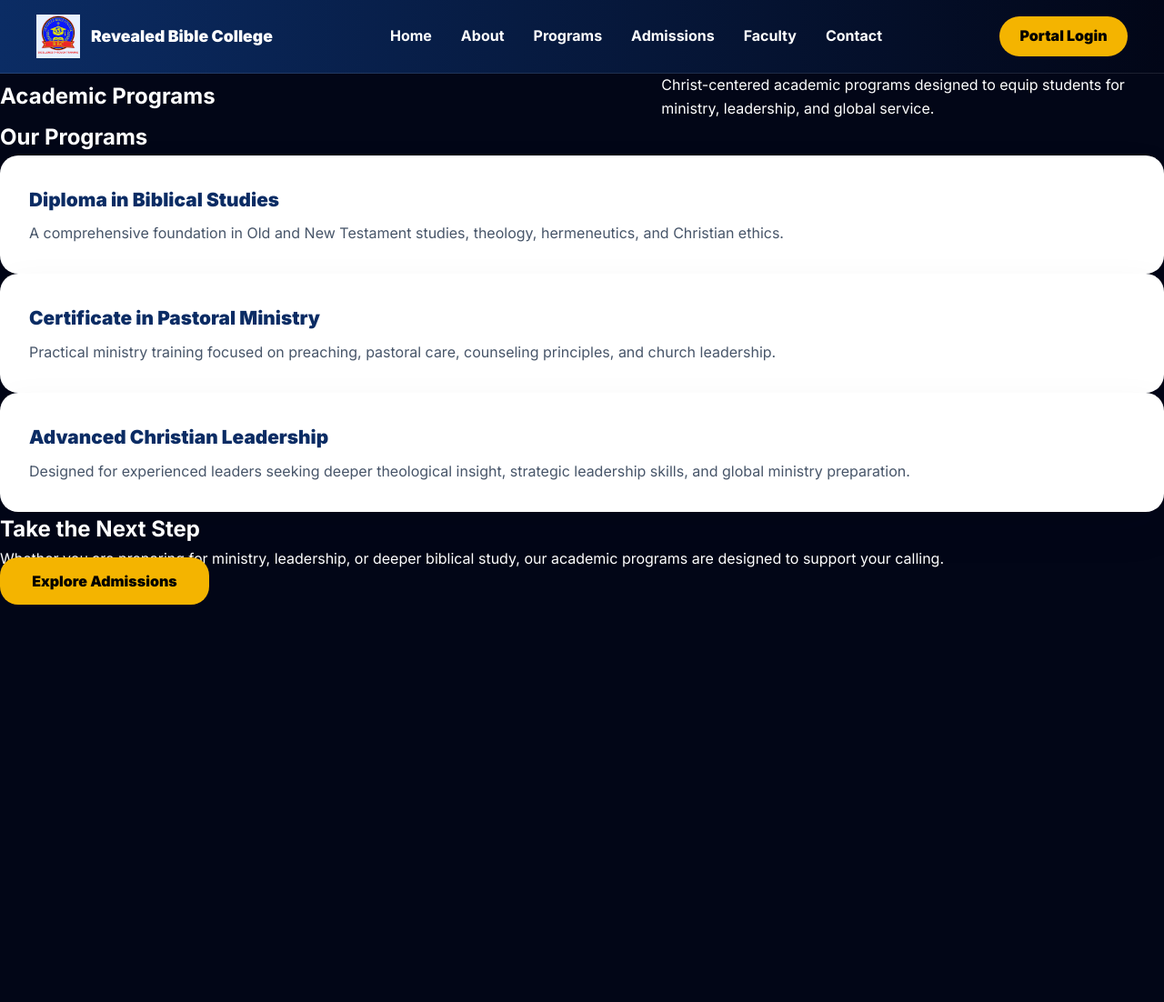
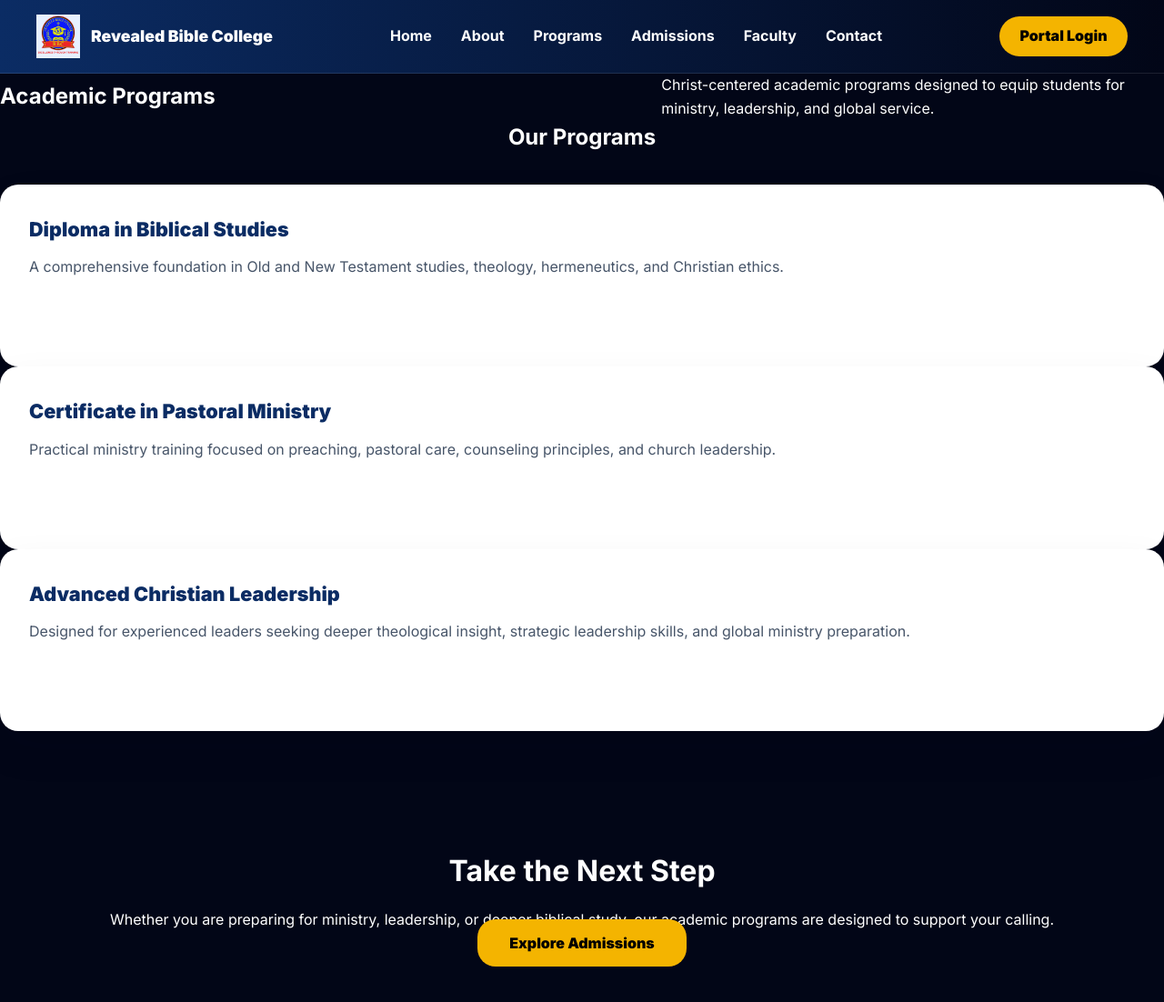
Before and after one commit to WillieKM/my-student-portal, a Jekyll site: the page built from programs.html, in a window 1280 px wide and 1115 px high. Shown: the top 1102 px of the window at 91% size. Built offline with Jekyll 4.4.1, drawn with Linux system fonts in a browser that asks for light colours.

Commit message:
Update style.css

```diff
--- a/assets/css/style.css
+++ b/assets/css/style.css
@@ -278,3 +278,39 @@ header {
   color: #475569;
   line-height: 1.6;
 }
+/* PROGRAM PAGE FIXES */
+.center {
+  text-align: center;
+  margin-bottom: 2rem;
+}
+
+.program-card {
+  text-align: left;
+  padding: 2rem;
+}
+
+.program-card h3 {
+  font-size: 1.35rem;
+  margin-bottom: 0.75rem;
+  color: var(--navy);
+  font-weight: 800;
+}
+
+/* Make the cards look even */
+.program-card p {
+  min-height: 90px;
+}
+
+/* Bottom CTA clean styling */
+.cta-bottom {
+  background: var(--navy-dark);
+  color: #fff;
+  text-align: center;
+  padding: 4rem 2rem;
+  margin-top: 4rem;
+}
+
+.cta-bottom h2 {
+  font-size: 2rem;
+  margin-bottom: 1rem;
+}
```
